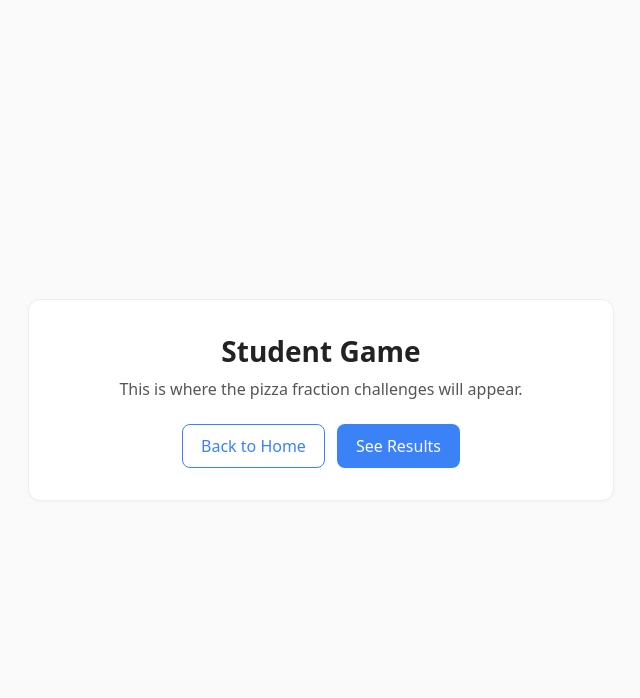
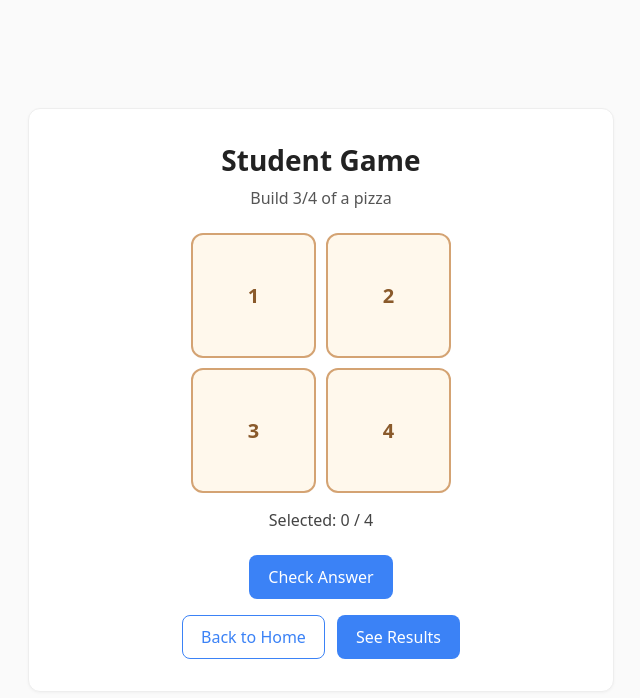
Before and after one commit to wolmarbm/matte, a React (Vite) app: page /play in a window 1280 px wide. Shown: the top 698 px of the page, without its empty margins (319-959 px from the left). Built offline with nearby package versions, Linux system fonts and the light colour scheme.

Commit message:
added step 2

```diff
--- a/src/App.css
+++ b/src/App.css
@@ -102,3 +102,60 @@
 .btn--secondary:hover {
   background: #eff6ff;
 }
+
+.pizza-board {
+  margin: 16px auto 8px;
+  display: flex;
+  flex-direction: column;
+  align-items: center;
+  gap: 12px;
+}
+
+.pizza-board__slices {
+  display: grid;
+  grid-template-columns: repeat(2, 1fr);
+  gap: 10px;
+  width: 100%;
+  max-width: 260px;
+}
+
+.slice {
+  aspect-ratio: 1 / 1;
+  display: flex;
+  align-items: center;
+  justify-content: center;
+  font-size: 1.25rem;
+  font-weight: 600;
+  border: 2px solid #d4a373;
+  background: #fff8ec;
+  color: #8a5a2b;
+  border-radius: 12px;
+  cursor: pointer;
+  transition: background-color 0.15s ease, border-color 0.15s ease,
+    transform 0.05s ease;
+  font-family: inherit;
+}
+
+.slice:hover {
+  background: #fdecc8;
+}
+
+.slice:active {
+  transform: scale(0.98);
+}
+
+.slice--selected {
+  background: #e76f51;
+  border-color: #b5563d;
+  color: #fff;
+}
+
+.slice--selected:hover {
+  background: #d85f42;
+}
+
+.pizza-board__status {
+  margin: 4px 0 0;
+  color: #444;
+  font-weight: 500;
+}
--- /dev/null
+++ b/src/components/PizzaBoard.jsx
@@ -0,0 +1,51 @@
+import { useState } from 'react'
+
+function PizzaBoard({ totalSlices = 4, onChange }) {
+  const [selected, setSelected] = useState(
+    () => Array(totalSlices).fill(false)
+  )
+
+  const toggleSlice = (index) => {
+    const next = selected.map((isSelected, i) =>
+      i === index ? !isSelected : isSelected
+    )
+    setSelected(next)
+
+    if (typeof onChange === 'function') {
+      const selectedIndices = next
+        .map((isSelected, i) => (isSelected ? i : -1))
+        .filter((i) => i !== -1)
+      const selectedCount = selectedIndices.length
+      onChange({ selectedCount, selectedIndices })
+    }
+  }
+
+  const selectedCount = selected.filter(Boolean).length
+
+  return (
+    <div className="pizza-board">
+      <div className="pizza-board__slices">
+        {selected.map((isSelected, index) => (
+          <button
+            key={index}
+            type="button"
+            className={
+              'slice' + (isSelected ? ' slice--selected' : '')
+            }
+            onClick={() => toggleSlice(index)}
+            aria-pressed={isSelected}
+            aria-label={`Slice ${index + 1}`}
+          >
+            {index + 1}
+          </button>
+        ))}
+      </div>
+
+      <p className="pizza-board__status">
+        Selected: {selectedCount} / {totalSlices}
+      </p>
+    </div>
+  )
+}
+
+export default PizzaBoard
--- a/src/pages/GamePage.jsx
+++ b/src/pages/GamePage.jsx
@@ -1,14 +1,21 @@
 import { Link } from 'react-router-dom'
+import PizzaBoard from '../components/PizzaBoard'
 
 function GamePage() {
   return (
     <main className="page">
       <h1 className="page__title">Student Game</h1>
-      <p className="page__subtitle">
-        This is where the pizza fraction challenges will appear.
-      </p>
+      <p className="page__subtitle">Build 3/4 of a pizza</p>
 
-      <div className="actions">
+      <PizzaBoard totalSlices={4} />
+
+      <div className="actions" style={{ marginTop: 24 }}>
+        <button type="button" className="btn btn--primary" disabled>
+          Check Answer
+        </button>
+      </div>
+
+      <div className="actions" style={{ marginTop: 16 }}>
         <Link to="/" className="btn btn--secondary">
           Back to Home
         </Link>
```
